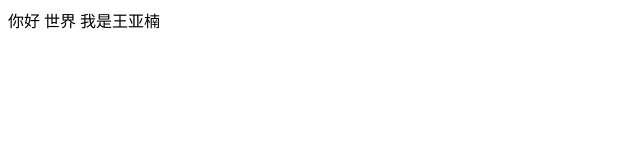
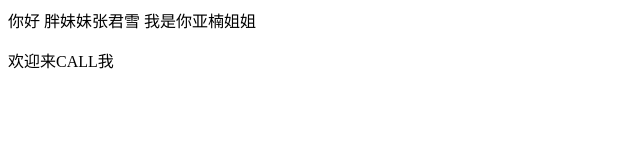
Before and after one commit to wangyananaixuexi/faxuemeishaonv, a plain HTML site: page index.html in a window 1280 px wide. Shown: the whole page, without its empty margins (0-640 px from the left). Drawn offline with Linux system fonts and the light colour scheme.

Commit message:
Update index.html

```diff
--- a/index.html
+++ b/index.html
@@ -1 +1,2 @@
-<p>你好 世界 我是王亚楠</p>
+<p>你好 胖妹妹张君雪 我是你亚楠姐姐</p>
+<p>欢迎来CALL我</p>
```
